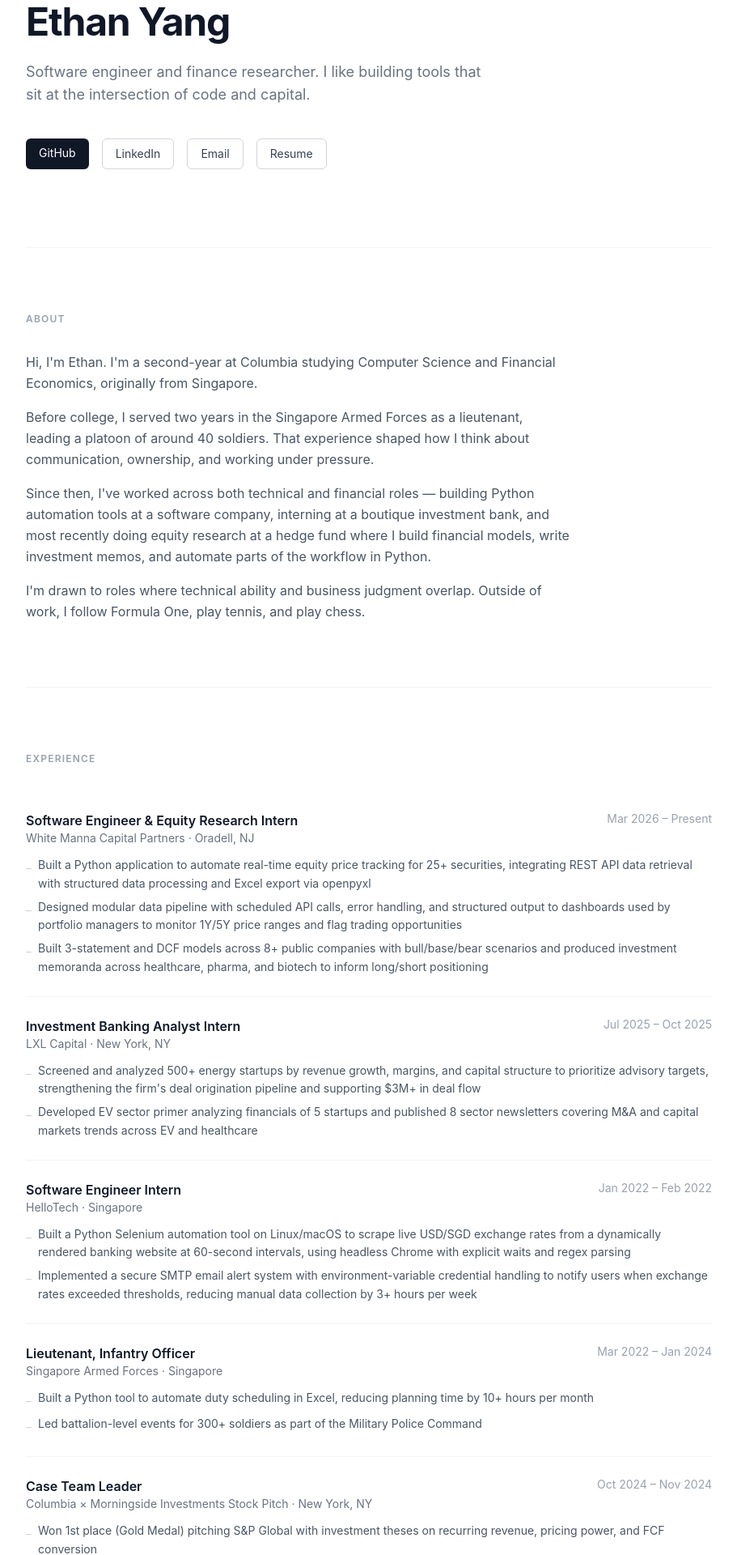
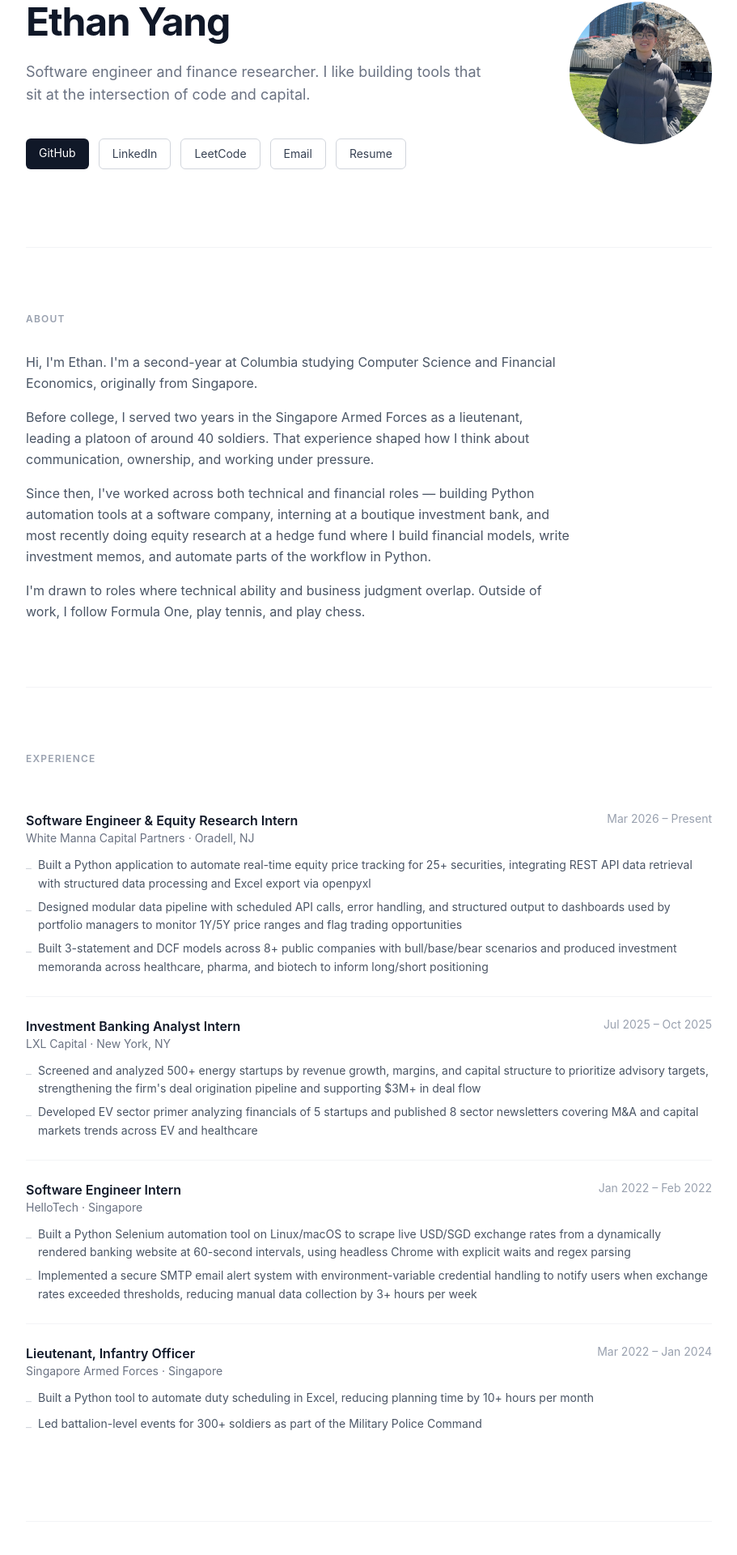
Before and after one commit to y8ngspider/personalwebsite, a React (Vite) app: page / in a window 1280 px wide. Shown: the part 181-2101 px from the top of the page at 81% size, without its empty margins (184-1095 px from the left). Built offline with nearby package versions, Linux system fonts and the light colour scheme.

Commit message:
changes to experience and hero section

```diff
--- a/src/components/sections/Hero.tsx
+++ b/src/components/sections/Hero.tsx
@@ -1,6 +1,10 @@
+import ethanPhoto from '../../assets/ethan.jpg'
+
 export default function Hero() {
   return (
     <section id="hero" className="py-24 border-b border-gray-100">
+      <div className="flex flex-col-reverse sm:flex-row sm:items-center sm:justify-between gap-10">
+        <div>
           <p className="text-sm text-gray-400 mb-3 tracking-wide uppercase">
             CS + Financial Economics @ Columbia
           </p>
@@ -11,7 +15,7 @@ export default function Hero() {
             Software engineer and finance researcher. I like building tools that sit at the
             intersection of code and capital.
           </p>
-      <div className="flex flex-wrap gap-4 text-sm">
+          <div className="flex flex-wrap gap-3 text-sm">
             <a
               href="https://github.com/y8ngspider"
               target="_blank"
@@ -29,6 +33,14 @@ export default function Hero() {
               LinkedIn
             </a>
             <a
+              href="https://leetcode.com/u/y8ng/"
+              target="_blank"
+              rel="noreferrer"
+              className="px-4 py-2 border border-gray-300 text-gray-700 rounded-md hover:border-gray-500 transition-colors"
+            >
+              LeetCode
+            </a>
+            <a
               href="mailto:ethan.yang@columbia.edu"
               className="px-4 py-2 border border-gray-300 text-gray-700 rounded-md hover:border-gray-500 transition-colors"
             >
@@ -43,6 +55,15 @@ export default function Hero() {
               Resume
             </a>
           </div>
+        </div>
+        <div className="shrink-0">
+          <img
+            src={ethanPhoto}
+            alt="Ethan Yang"
+            className="w-36 h-36 sm:w-44 sm:h-44 rounded-full object-cover object-top"
+          />
+        </div>
+      </div>
     </section>
   )
 }
--- a/src/components/ui/ExperienceItem.tsx
+++ b/src/components/ui/ExperienceItem.tsx
@@ -1,4 +1,4 @@
-import { Experience } from '../../types'
+import type { Experience } from '../../types'
 
 interface Props {
   experience: Experience
--- a/src/data/blog.ts
+++ b/src/data/blog.ts
@@ -1,4 +1,4 @@
-import { BlogPost } from '../types'
+import type { BlogPost } from '../types'
 
 export const blogPosts: BlogPost[] = [
   {
--- a/src/data/experience.ts
+++ b/src/data/experience.ts
@@ -1,4 +1,4 @@
-import { Experience } from '../types'
+import type { Experience } from '../types'
 
 export const experiences: Experience[] = [
   {
@@ -54,17 +54,4 @@ export const experiences: Experience[] = [
     ],
     type: 'Military',
   },
-  {
-    id: 'morningside',
-    role: 'Case Team Leader',
-    company: 'Columbia × Morningside Investments Stock Pitch',
-    location: 'New York, NY',
-    startDate: 'Oct 2024',
-    endDate: 'Nov 2024',
-    bullets: [
-      'Won 1st place (Gold Medal) pitching S&P Global with investment theses on recurring revenue, pricing power, and FCF conversion',
-      'Presented to judges from Discerene Group and MayTech Global',
-    ],
-    type: 'Leadership',
-  },
 ]
--- a/src/data/projects.ts
+++ b/src/data/projects.ts
@@ -1,4 +1,4 @@
-import { Project } from '../types'
+import type { Project } from '../types'
 
 export const projects: Project[] = [
   {
--- a/src/data/skills.ts
+++ b/src/data/skills.ts
@@ -1,4 +1,4 @@
-import { SkillGroup } from '../types'
+import type { SkillGroup } from '../types'
 
 export const skillGroups: SkillGroup[] = [
   {
```
Also changed, not shown: src/assets/ethan.jpg (added). Lines whose indentation alone changed are shown as unchanged.
